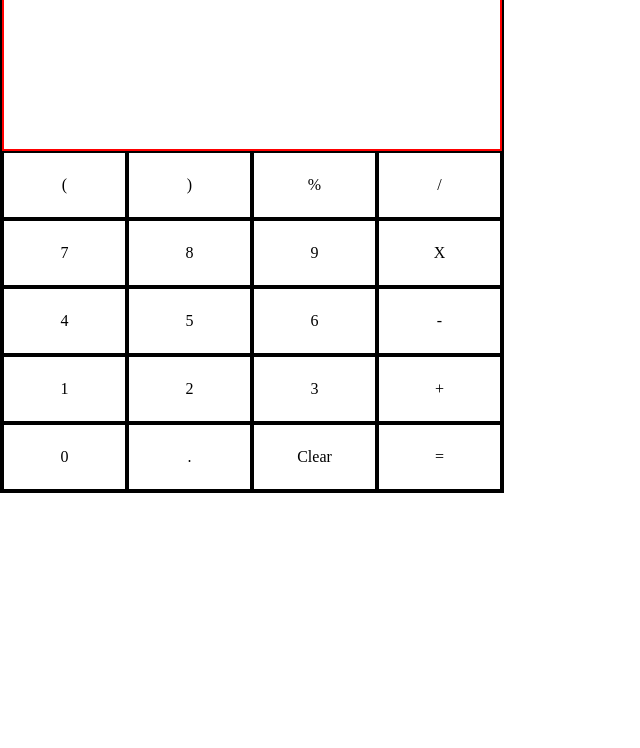
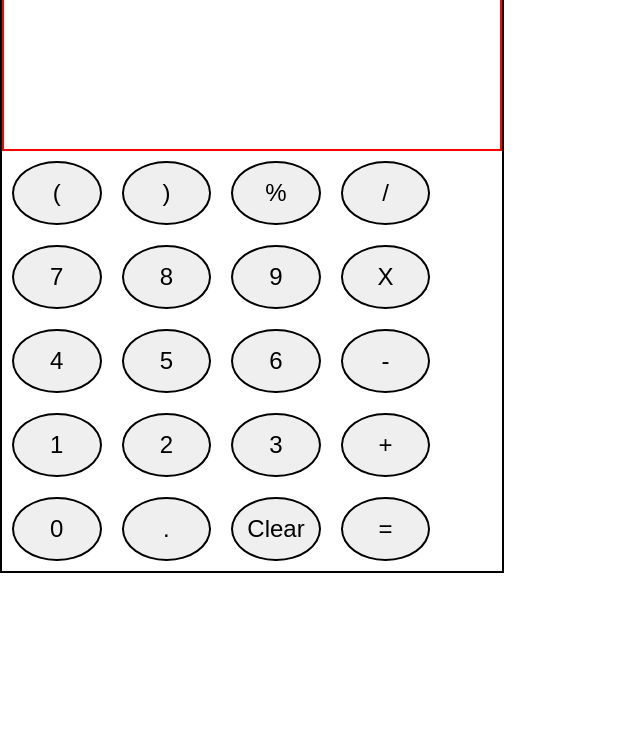
Before and after one commit to Vaithorat/CalculatorNew, a plain HTML site: page index.html in a window 1280 px wide. Shown: the part 52-800 px from the top of the page, without its empty margins (0-640 px from the left). Drawn offline with Linux system fonts and the light colour scheme.

Commit message:
v1.1 created functions for operation

```diff
--- a/index.html
+++ b/index.html
@@ -7,39 +7,43 @@
     <title>Calculator</title>
   </head>
   <link rel="stylesheet" href="style.css" />
-  <h1>Calculator</h1>
+  <div class="title">
+  </div>
   <body>
+    <div class="title">
+    <h1>Calculator</h1>
+  </div>
     <div class="outer">
       <div class="display"></div>
       <div class="firstRow">
-        <div class="key">(</div>
-        <div class="key">)</div>
-        <div class="key">%</div>
-        <div class="key">/</div>
+        <button class="key">(</button>
+        <button class="key">)</button>
+        <button class="key">%</button>
+        <button class="key">/</button>
       </div>
       <div class="secondRow">
-        <div class="key">7</div>
-        <div class="key">8</div>
-        <div class="key">9</div>
-        <div class="key">X</div>
+        <button class="key">7</button>
+        <button class="key">8</button>
+        <button class="key">9</button>
+        <button class="key">X</button>
       </div>
       <div class="thirdRow">
-        <div class="key">4</div>
-        <div class="key">5</div>
-        <div class="key">6</div>
-        <div class="key">-</div>
+        <button class="key">4</button>
+        <button class="key">5</button>
+        <button class="key">6</button>
+        <button class="key">-</button>
       </div>
       <div class="fourthRow">
-        <div class="key">1</div>
-        <div class="key">2</div>
-        <div class="key">3</div>
-        <div class="key">+</div>
+        <button class="key">1</button>
+        <button class="key">2</button>
+        <button class="key">3</button>
+        <button class="key">+</button>
       </div>
       <div class="fourthRow">
-        <div class="key">0</div>
-        <div class="key">.</div>
-        <div class="key">Clear</div>
-        <div class="key">=</div>
+        <button class="key">0</button>
+        <button class="key">.</button>
+        <button class="key">Clear</button>
+        <button class="key">=</button>
       </div>
 
       </div>
--- a/js.js
+++ b/js.js
@@ -0,0 +1,5 @@
+function display(){
+    const displayClick = document.getElementsByClassName('key')
+    const disp = createElement(div)
+
+}
--- a/style.css
+++ b/style.css
@@ -1,6 +1,15 @@
 * {
     margin: 0;
     padding: 0;
+  }
+  .title{
+    display: flex;
+    justify-content: center;
+    /* align-items: center; */
+  }
+  body{
+    display: inline-block;
+    justify-content: center;
   }
   .outer {
     border: 2px solid black;
@@ -26,6 +35,10 @@
     justify-content: center;
     align-items: center;
     border: 2px solid black;
-    width: 25%;
+    width: 7vw;
     height: 8vh;
+    border-radius: 50%;
+    margin: 10px;
+    font-size: x-large;
+
   }
```
